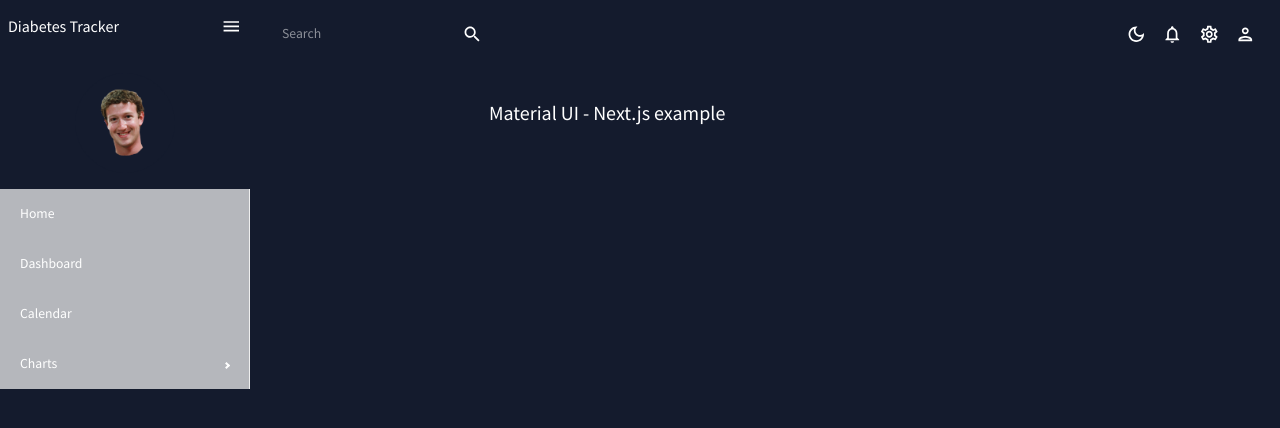
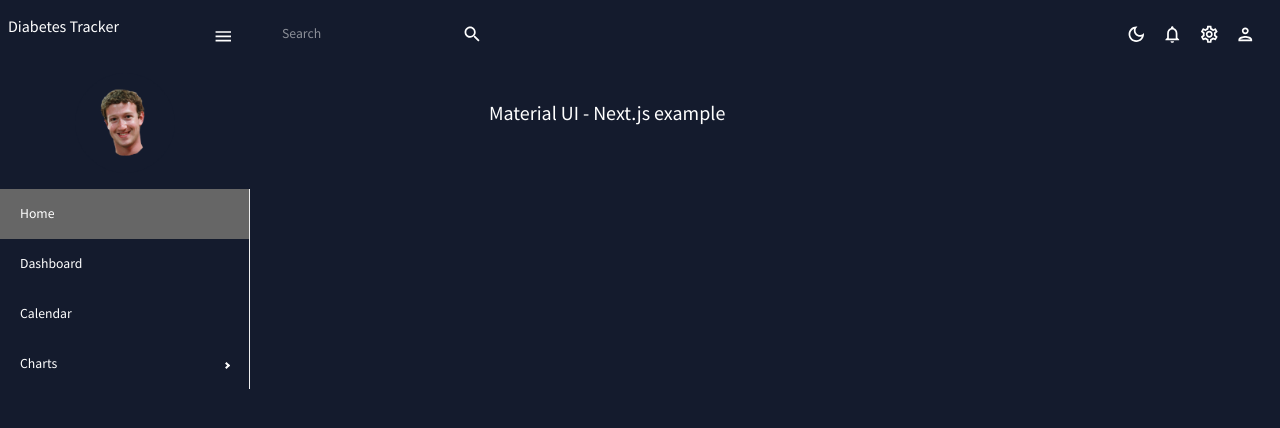
Before and after one commit to anbe6083/diabetes-tracker, a Next.js app: page / in a window 1280 px wide. Shown: the top 428 px of the page. Built offline with nearby package versions, Linux system fonts and the light colour scheme.

Commit message:
Add sidenav styling

```diff
--- a/src/components/sidebar/Sidenav.jsx
+++ b/src/components/sidebar/Sidenav.jsx
@@ -5,29 +5,64 @@ import {
   MenuItem,
   SubMenu,
   ProSidebar,
+  sidebarClasses,
+  menuClasses,
+  useProSidebar,
 } from "react-pro-sidebar";
 import Link from "next/link";
 import Box from "@mui/material/Box";
 import MenuOutlinedIcon from "@mui/icons-material/MenuOutlined";
 import Typography from "@mui/material/Typography";
 import Image from "next/image";
-import { styles } from "@/styles/Home.module.css";
+import { ColorModeContext, useMode, tokens } from "../../styles/theme";
+import { IconButton } from "@mui/material";
+import { useState } from "react";
+import HomeOutlinedIcon from "@mui/icons-material/HomeOutlined";
 
-const Item = ({ to, title }) => {
-  return <MenuItem component={<Link href={to} />}>{title}</MenuItem>;
+const Item = ({ to, title, icon, isCollpased, selected, setSelected }) => {
+  const { theme, colorMode } = useMode();
+  console.log(selected);
+  return (
+    <MenuItem
+      component={<Link href={to} />}
+      sx={{
+        display: "flex",
+        justifyContent: "space-between",
+      }}
+      active={selected === title}
+      onClick={() => setSelected(title)}
+    >
+      <Box>{title}</Box>
+    </MenuItem>
+  );
 };
 
 const Sidenav = () => {
+  const { theme } = useMode();
+  const colors = tokens(theme.palette.mode);
+  const { collapseSidebar } = useProSidebar();
+  const [collpased, setCollapsed] = useState(false);
+  const [selected, setSelected] = useState("Home");
   return (
     <Box mb={"32px"}>
       <Box
-        sx={{ display: "flex", justifyContent: "space-between" }}
+        sx={{
+          display: "flex",
+          justifyContent: "space-between",
+        }}
         m="16px 8px 16px 8px"
       >
         <Typography variant="h5" pb={"20px"}>
           Diabetes Tracker
         </Typography>
-        <MenuOutlinedIcon />
+        <IconButton
+          onClick={() => {
+            collapseSidebar();
+            setCollapsed(!collpased);
+          }}
+        >
+          <MenuOutlinedIcon />
+        </IconButton>
       </Box>
       <Box
         display={"flex"}
@@ -43,16 +78,49 @@ const Sidenav = () => {
           src={"../../assets/user.png"}
         />
       </Box>
-      <Sidebar>
-        <Menu>
-          <Item to="/" title="Home" />
-          <Item to="/dashboard" title="Dashboard" />
-          <Item to="/calendar" title="Calendar" />
-          <SubMenu label="Charts">
-            <Item to="/curve" title="BG Curve" />
-          </SubMenu>
-        </Menu>
-      </Sidebar>
+      <Box>
+        <Sidebar rootStyles={{}}>
+          <Menu
+            menuItemStyles={{
+              button: ({ active }) => {
+                return {
+                  backgroundColor: active
+                    ? colors.grey[500]
+                    : colors.primary[500],
+                };
+              },
+            }}
+          >
+            <Item
+              to="/"
+              title="Home"
+              icon={<HomeOutlinedIcon />}
+              selected={selected}
+              setSelected={setSelected}
+            />
+            <Item
+              to="/dashboard"
+              title="Dashboard"
+              selected={selected}
+              setSelected={setSelected}
+            />
+            <Item
+              to="/calendar"
+              title="Calendar"
+              selected={selected}
+              setSelected={setSelected}
+            />
+            <SubMenu label="Charts">
+              <Item
+                to="/curve"
+                title="BG Curve"
+                selected={selected}
+                setSelected={setSelected}
+              />
+            </SubMenu>
+          </Menu>
+        </Sidebar>
+      </Box>
     </Box>
   );
 };
```
